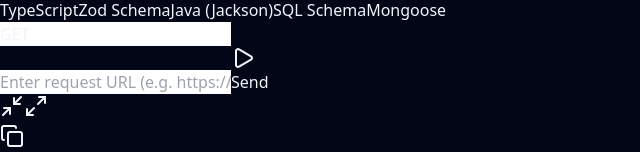
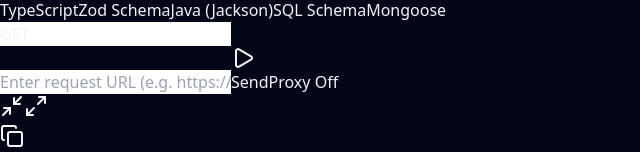
Before and after one commit to gajjela521/json-processor, a React (Vite) app in the folder json-processor/: page / in a window 1280 px wide. Both pictures are taken after a click on the button "API Client". Shown: the part 458-610 px from the top of the page, without its empty margins (0-640 px from the left). Built offline with nearby package versions, Linux system fonts and the light colour scheme.

Commit message:
feat(json-processor): Add CORS Proxy toggle to API Client

```diff
--- a/json-processor/src/App.tsx
+++ b/json-processor/src/App.tsx
@@ -69,6 +69,7 @@ function App() {
   const [apiHeaders, setApiHeaders] = useState('{\n  "Content-Type": "application/json"\n}');
   const [apiResponse, setApiResponse] = useState<ApiResponse | null>(null);
   const [apiLoading, setApiLoading] = useState(false);
+  const [apiUseProxy, setApiUseProxy] = useState(false);
 
   // Auto-detect JWT
   useEffect(() => {
@@ -224,7 +225,8 @@ function App() {
       method: apiMethod,
       url: apiUrl,
       headers: parsedHeaders,
-      body: input // Use main input as body
+      body: input, // Use main input as body
+      useProxy: apiUseProxy
     });
 
     setApiResponse(res);
@@ -385,6 +387,16 @@ function App() {
                 >
                   {apiLoading ? <div className="w-4 h-4 border-2 border-white/30 border-t-white rounded-full animate-spin" /> : <Play className="w-4 h-4 fill-current" />}
                   Send
+                </button>
+                <button
+                  onClick={() => setApiUseProxy(!apiUseProxy)}
+                  className={clsx(
+                    "p-2 rounded-lg border transition-all text-xs font-bold uppercase",
+                    apiUseProxy ? "bg-emerald-500/10 text-emerald-400 border-emerald-500/50" : "bg-slate-900 text-slate-500 border-slate-700 hover:text-slate-300"
+                  )}
+                  title="Enable CORS Proxy to bypass browser restrictions"
+                >
+                  {apiUseProxy ? 'Proxy On' : 'Proxy Off'}
                 </button>
               </div>
             ) : (
--- a/json-processor/src/utils/apiClient.ts
+++ b/json-processor/src/utils/apiClient.ts
@@ -15,6 +15,7 @@ export interface ApiRequest {
     url: string;
     headers?: Record<string, string>;
     body?: string; // Assumed stringified JSON if method is POST/PUT
+    useProxy?: boolean;
 }
 
 export const executeRequest = async (req: ApiRequest): Promise<ApiResponse> => {
@@ -34,7 +35,11 @@ export const executeRequest = async (req: ApiRequest): Promise<ApiResponse> => {
             }
         }
 
-        const response = await fetch(req.url, options);
+        const fetchUrl = req.useProxy
+            ? `https://corsproxy.io/?${encodeURIComponent(req.url)}`
+            : req.url;
+
+        const response = await fetch(fetchUrl, options);
         const end = performance.now();
         const duration = Math.round(end - start);
 
```
